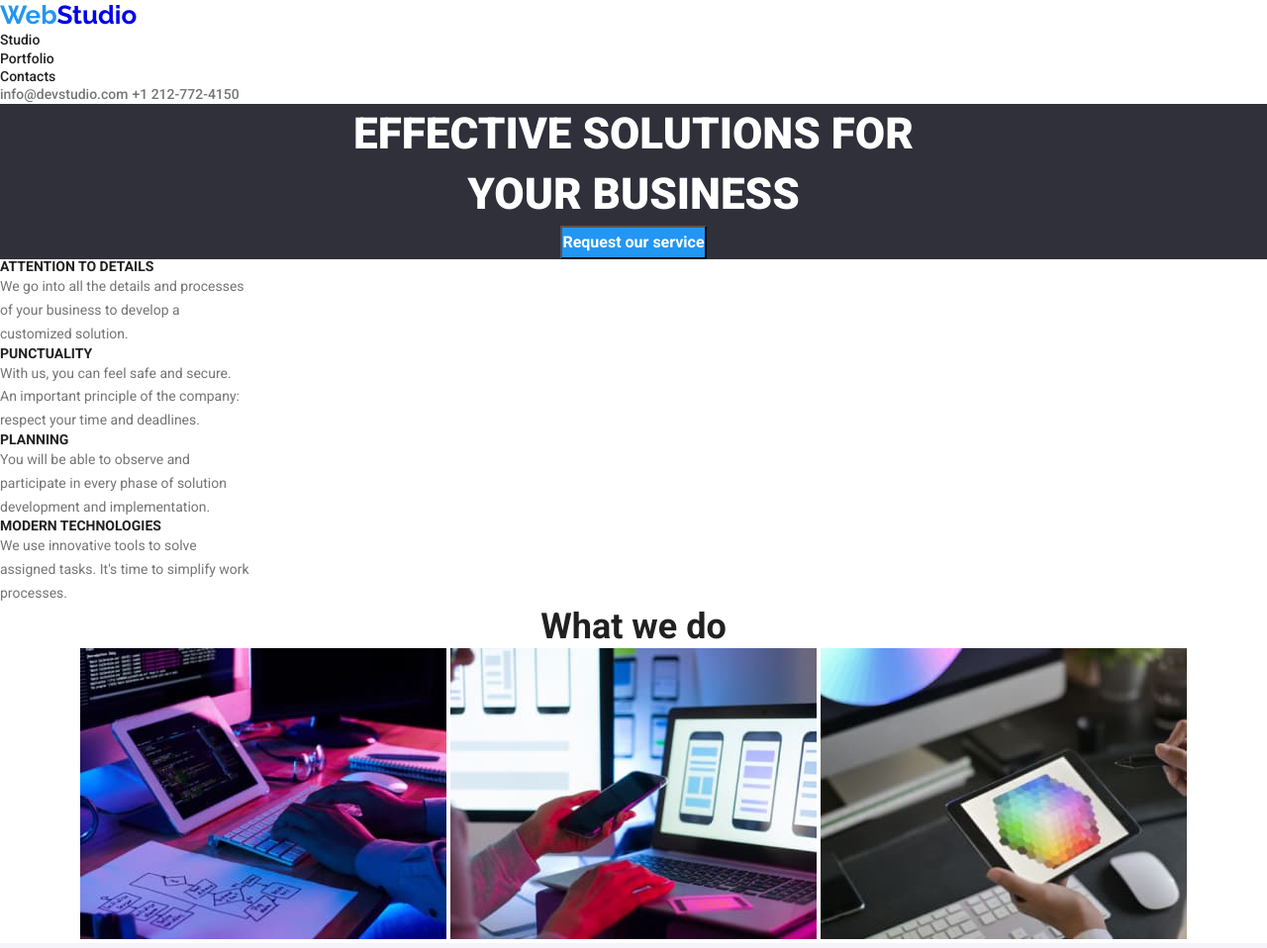
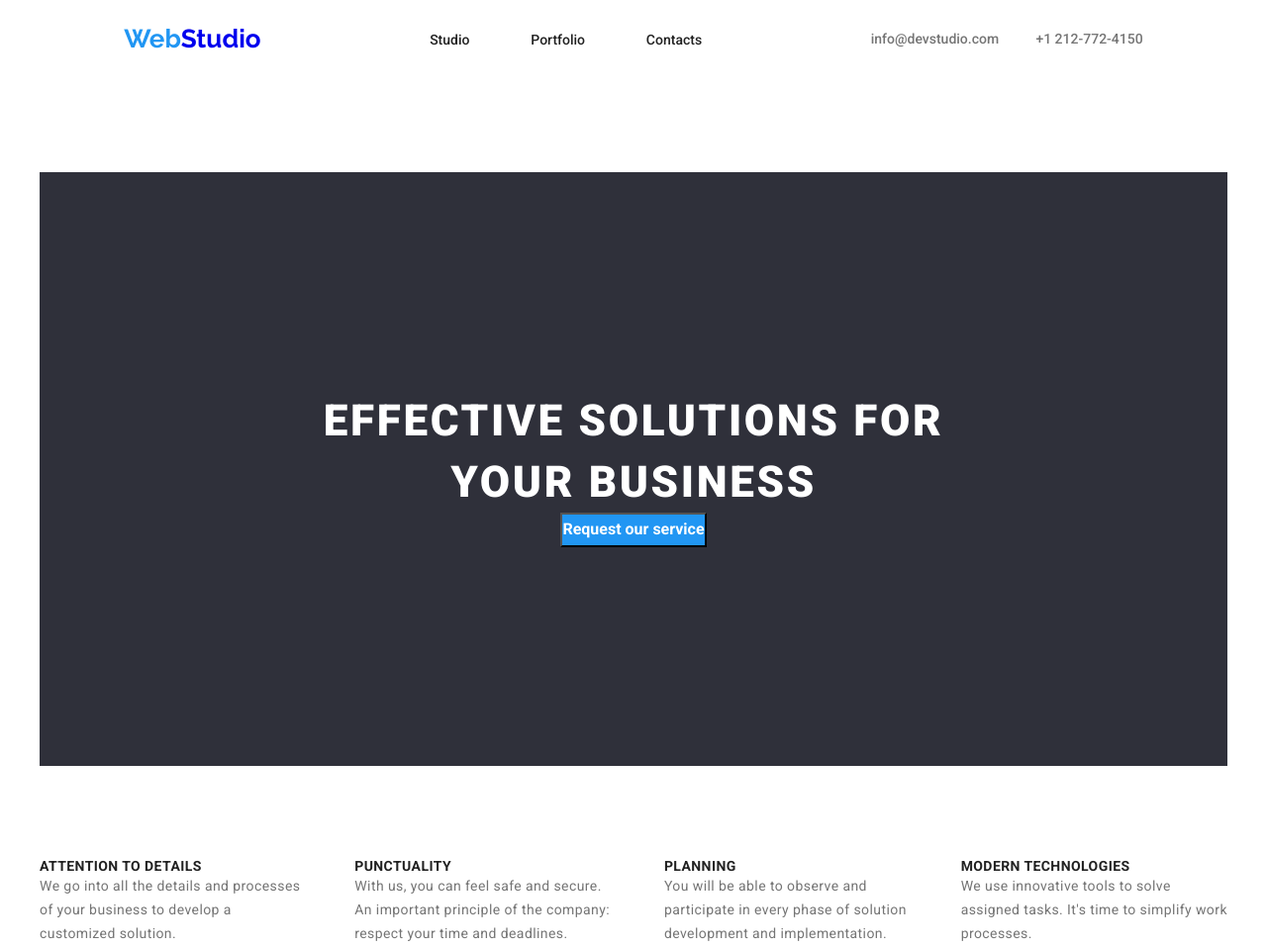
Before and after one commit to Ancasab/goit-markup-hw-03, a plain HTML site: page index.html in a window 1280 px wide. Shown: the top 958 px of the page at 99% size. Drawn offline with nearby package versions, Linux system fonts and the light colour scheme.

Commit message:
completed header, hero section, what we do

```diff
--- a/css/style.css
+++ b/css/style.css
@@ -16,8 +16,25 @@ body {
 font-family: var(--primary-font);
 color: var(--black);
 }
+/* Tb sa folosim 2 noi clase generice: container si section */
+.container {
+    width: 1200px;
+    display: flex;
+    margin: auto;
+    /* border: 2px dashed red; */
+}
+.section {
+    padding: 94px 0;
+}
 /* Header section style*/
 
+.container.header {
+    height: 80px;
+    justify-content:space-around;
+    align-items: center;
+    /* gap: 240px; */
+   margin-bottom: 1px solid #ECECEC/* ; De verificat marginea */
+}
 .header__logo a,
  .footer__logo a {
     font-family: var(--secondary-font);
@@ -32,16 +49,26 @@ color: var(--black);
     color: var(--blue)
 }
 
-.header__navigation ul,
-.portfolio__navigare ul {
+
+.header__navigation ul {
     list-style: none;
+    display: flex;
+    width: 275px;
+    /* gap: 108px; */
+    justify-content: space-between;
 }
 
 .header__navigation a {
     color: var(--black)
 }
+.header__info {
+    display: flex;
+    width: 275px;
+    /* gap: 108px; */
+    justify-content: space-between;
+}
 .header__navigation a,
- .header__info a {
+.header__info a {
     text-decoration: none;
     /* font-family: var(--primary-font); */
     font-weight: 500;
@@ -61,8 +88,13 @@ color: var(--black);
 /* Hero section style*/
 
 
-.hero-section__container {
+.hero-section.container {
+    height: 600px;
     text-align: center;
+    flex-direction: column;
+    justify-content: center;
+    align-items: center;
+    /* flex-wrap: wrap; */
     background-color: var(--black-background);
     color: var(--white);
     /* font-family: var(--primary-font); */
@@ -72,7 +104,7 @@ color: var(--black);
     font-weight: 900;
     font-size: 44px;
     line-height: 1.4;
-
+    letter-spacing: 0.06em;
 }
 .hero-section__service {
     font-weight: 700;
@@ -80,21 +112,27 @@ color: var(--black);
     line-height: 1.9;
     background-color: var(--blue);
     color: var(--white);
-    cursor: pointer
+    cursor: pointer;
 }
 .hero-section__service:hover,
 .hero-section__service:focus {
     transform: scale(1.1);
 }
-.hero-section__features ul {
+
+
+.hero-section__features.container {
     list-style: none;
-    /* font-family: var(--primary-font); */
+    justify-content:space-between ;
+    /* width: 1170px; */
+    margin-top: 94px;
+
 }
 
 .hero-section__features h5 {
     font-size: 14px;
     font-weight: 700;
     line-height: 1.14;
+    letter-spacing: 0.03em;
     /* color: var(--black) */
 }
 
@@ -102,11 +140,12 @@ color: var(--black);
     font-size: 14px;
     /* font-weight: 400; */
     line-height: 1.7;
-    color: var(--gray)
+    color: var(--gray);
+    letter-spacing: 0.03em;
 }
 /* What we do section style*/
 
-.we-do-section {
+.we-do-section.section {
     background-color: var(--white);
     text-align: center;
 }
@@ -114,21 +153,42 @@ color: var(--black);
     font-weight: 700;
     font-size: 36px;
     line-height: 1.2;
+    letter-spacing: 0.03em;
+    margin-bottom: 50px;
     /* color: var(--black); */
 }
 
-/* Our Team section style*/
-.team-section {
+.we-do-section_images > img {
+    display: block;
+    max-width: 100%;
+    height: auto;
+}
+.we-do-section_images.container {
+    display: flex;
+    justify-content: space-between;
+
+}
+
+/* Our Team section style */
+.team-section.section {
     background-color: var(--gray-background);
-    /* font-family: var(--primary-font); */
     text-align: center;
+
 }
 .team-section__title {
     font-weight: 700;
     font-size: 36px;
     line-height: 1.2;
-    /* color: var(--black); */
+    letter-spacing: 0.03em;
+    margin-bottom: 50px;
 }
+.team-section__cards.container {
+    justify-content:center;
+    gap: 30px;
+}
+
+
+
 .team-section__card__nume {
     font-weight: 500;
     font-size: 16px;
@@ -164,6 +224,10 @@ color: var(--black);
 
  /* Portofoliu style */
 
+ .portfolio__navigare ul {
+    list-style: none;
+ }
+
  /* butoanele de navigare*/
  .portfolio__navigare button {
     font-weight: 500;
--- a/index.html
+++ b/index.html
@@ -19,6 +19,7 @@
   <body>
     <!--header section-->
     <header class="header">
+      <div class="container header">
         <div class="header__logo">
           <a href="#"
             ><p><span>Web</span>Studio</p></a
@@ -35,12 +36,14 @@
           <a href="mailto:info@devstudio.com">info@devstudio.com</a>
           <a href="tel:+12127724150">+1 212-772-4150</a>
         </div>
+      </div>
     </header>
     <!--portiune principala a paginii web-->
     <main>
       <!--Hero section-->
-      <section class="hero-section">
-        <div class="hero-section__container">
+
+      <section class="hero-section section">
+        <div class="hero-section container">
           <h1 class="hero-section__title">
             EFFECTIVE SOLUTIONS FOR <br />YOUR BUSINESS
           </h1>
@@ -48,8 +51,7 @@
             Request our service
           </button>
         </div>
-        <div class="hero-section__features">
-          <ul>
+        <ul class="hero-section__features container">
           <li>
             <h5>ATTENTION TO DETAILS</h5>
             <p>
@@ -79,13 +81,13 @@
             </p>
           </li>
         </ul>
-        </div>
       </section>
       <!--What we do section-->
-      <section class="we-do-section">
+
+      <section class="we-do-section section">
         <h2 class="we-do-section__title">What we do</h2>
         <!--div cu imagini-->
-        <div class="we-do-section_images">
+        <div class="we-do-section_images container">
           <img
             src="./images/img1.jpg"
             alt="imagine cu computer"
@@ -107,12 +109,13 @@
         </div>
       </section>
       <!--Our Team section-->
-      <section class="team-section">
+
+      <section class="team-section section">
         <h2 class="team-section__title">Our Team</h2>
         <!--Container cu carduri despre membrii echipei-->
-        <div class="team-section__cards">
+        <div class="team-section__cards container">
           <!--Container 1-->
-          <div class="team-section__card">
+          <div class="team-section__card container">
             <img
               src="./images/img4.jpg"
               alt="Christopher Walker imagine"
```
Lines whose indentation alone changed are shown as unchanged.
